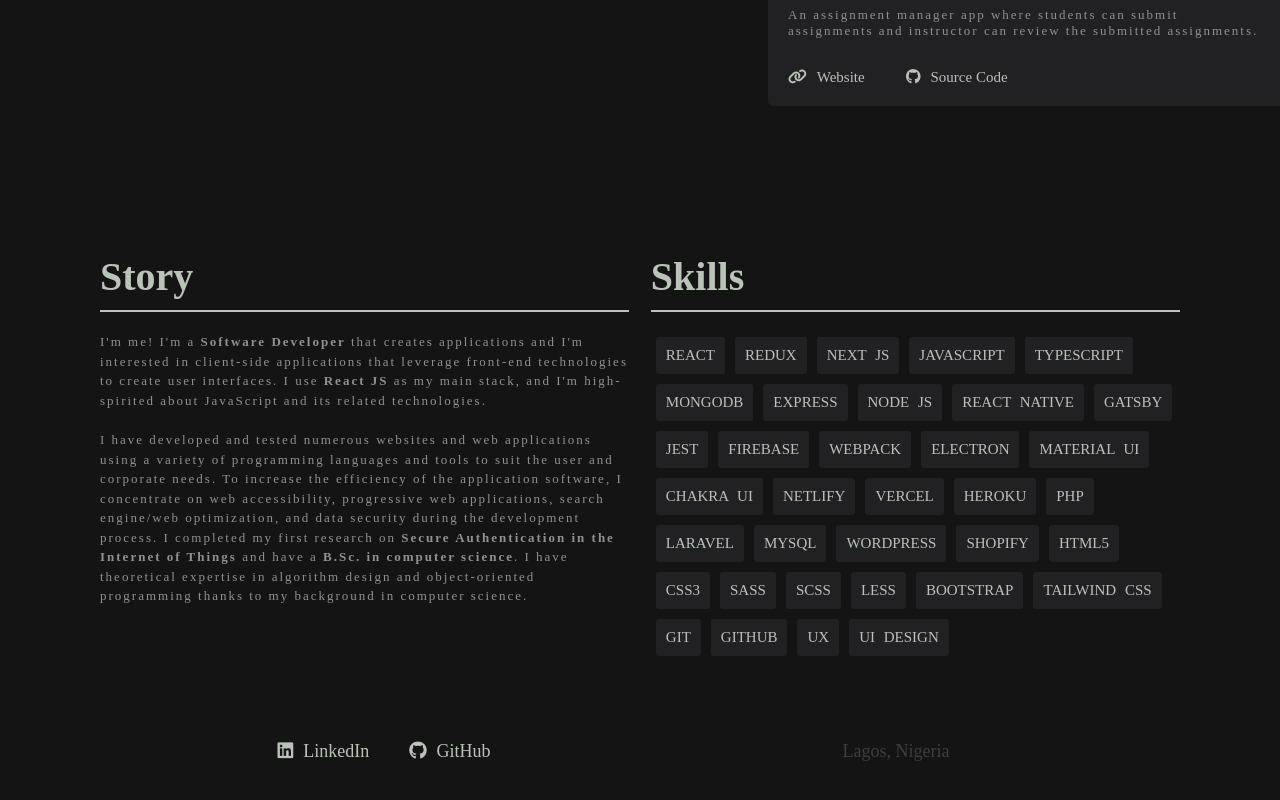
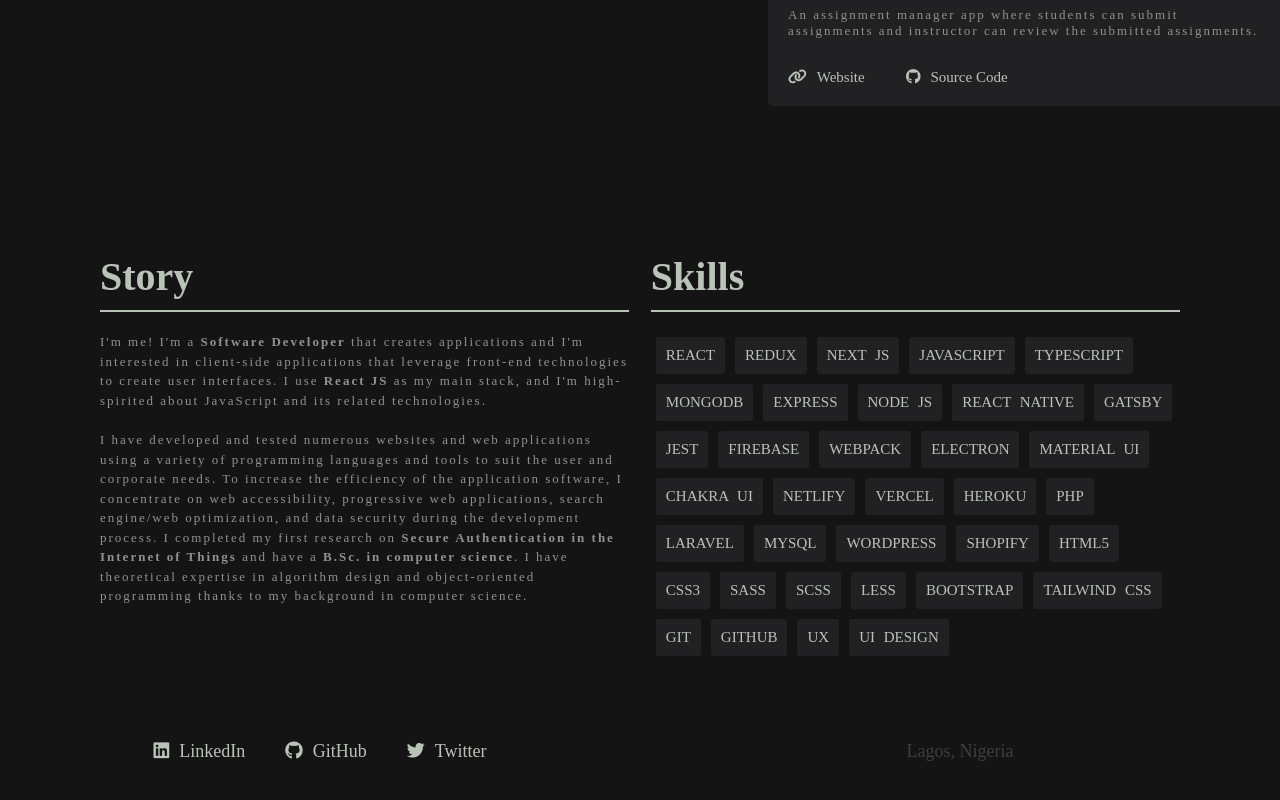
Before and after one commit to elughsmanuel/elughs-manuel-app, a React (Create React App) app: page / in a window 1280 px wide. Shown: the part 587-1387 px from the top of the page. Built offline with nearby package versions, Linux system fonts and the light colour scheme; a web font is replaced by a local one.

Commit message:
Twitter link added

```diff
--- a/src/Contact/Contact.js
+++ b/src/Contact/Contact.js
@@ -7,6 +7,7 @@
                 <div className={classes['contact-box-1-of-2']}>
                     <a href='https://www.linkedin.com/in/emmanuel-elugbaju'><i className="fa-brands fa-linkedin"></i>LinkedIn</a>
                     <a href='https://github.com/elughsmanuel'><i className="fa-brands fa-github"></i>GitHub</a>
+                    <a href='https://twitter.com/elughsm'><i className="fa-brands fa-twitter"></i>Twitter</a>
                 </div>
                 <div className={classes['contact-box-1-of-2']}>
                     <p>Lagos, Nigeria</p>
--- a/src/Contact/Contact.module.css
+++ b/src/Contact/Contact.module.css
@@ -11,7 +11,7 @@
 }
 
 .contact-box-1-of-2 {
-    flex-basis: 40%;
+    flex-basis: 50%;
 }
 
 .contact-box-1-of-2 a {
```
